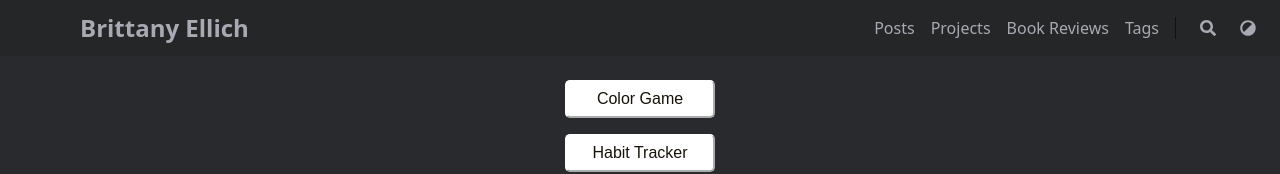
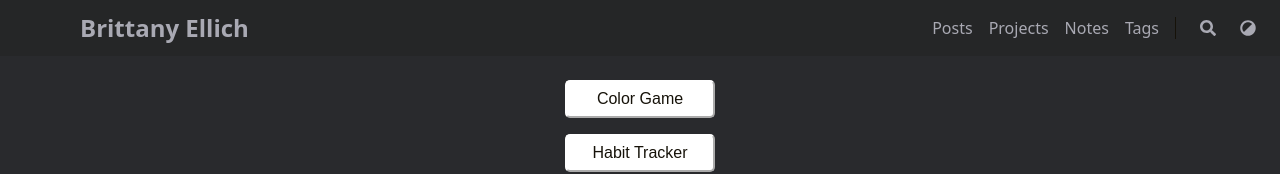
Before and after one commit to brittanyellich/brittanyellichprojects, a React (Create React App) app: page / in a window 1280 px wide. Shown: the top 174 px of the page. Built offline with nearby package versions, Linux system fonts and the light colour scheme.

Commit message:
Update nav

```diff
--- a/src/containers/Nav/Nav.tsx
+++ b/src/containers/Nav/Nav.tsx
@@ -32,9 +32,9 @@ function Nav() {
         </a>
         <a
           className="nav_nav-links-item"
-          href="https://brittanyellich.com/book-reviews/"
+          href="https://brittanyellich.com/notes/"
         >
-          Book Reviews
+          Notes
         </a>
         <a
           className="nav_nav-links-item"
@@ -80,9 +80,9 @@ function Nav() {
             </a>
             <a
               className="nav_mobile-nav-menu-item"
-              href="https://brittanyellich.com/book-reviews/"
+              href="https://brittanyellich.com/notes/"
             >
-              Book Reviews
+              Notes
             </a>
             <a
               className="nav_mobile-nav-menu-item"
```
